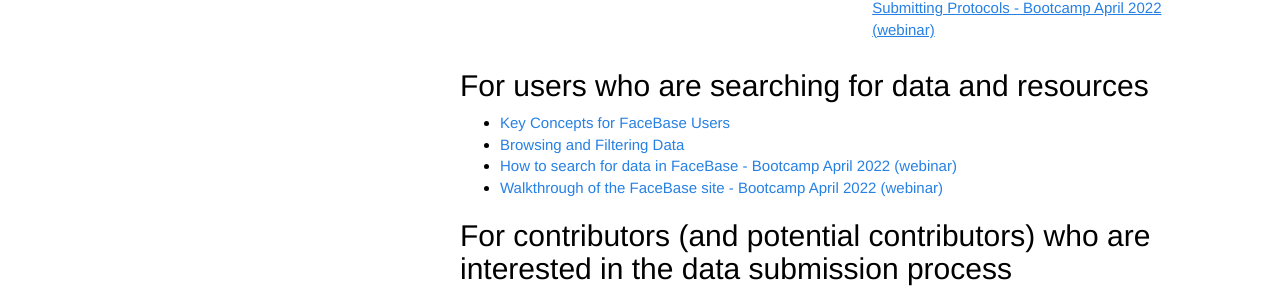
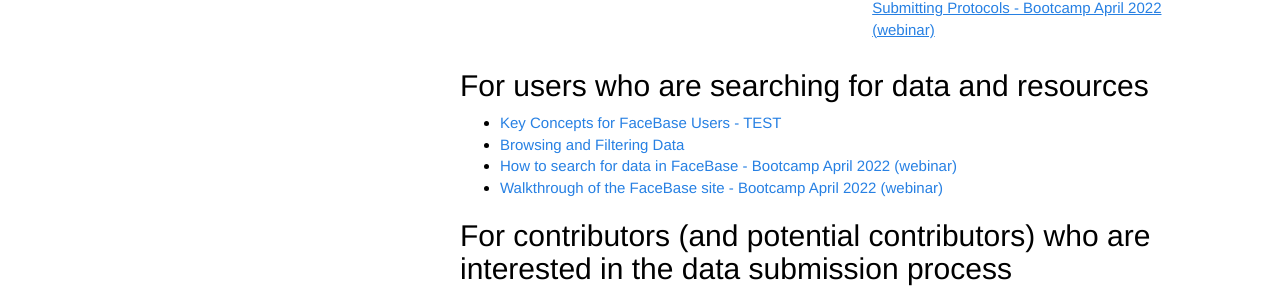
Before and after one commit to informatics-isi-edu/facebase-docs, a Jekyll site: the page built from docs/_docs/index.md, in a window 1280 px wide and 1392 px high. Shown: the part 654-953 px from the top of the window. Built offline with Jekyll 4.4.1, drawn with Linux system fonts in a browser that asks for light colours.

Commit message:
something to show this page updated

```diff
--- a/docs/_docs/index.md
+++ b/docs/_docs/index.md
@@ -18,7 +18,7 @@
 
 ## For users who are searching for data and resources
 
-- [Key Concepts for FaceBase Users]({{ site.url }}{{ site.baseurl }}/docs/user-key-concepts/)
+- [Key Concepts for FaceBase Users - TEST]({{ site.url }}{{ site.baseurl }}/docs/user-key-concepts/)
 - [Browsing and Filtering Data]({{ "/docs/discovering-data/" | relative_url }})
 - [How to search for data in FaceBase - Bootcamp April 2022 (webinar)](https://youtu.be/pEF4SYzA_Aw)
 - [Walkthrough of the FaceBase site - Bootcamp April 2022 (webinar)](https://youtu.be/65G8gIcqd04)
```
